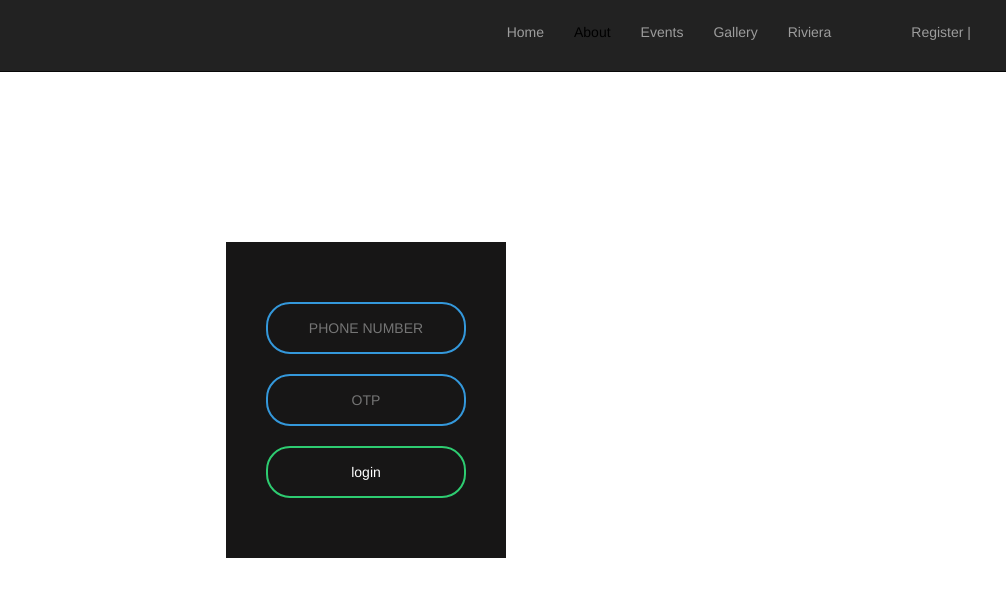
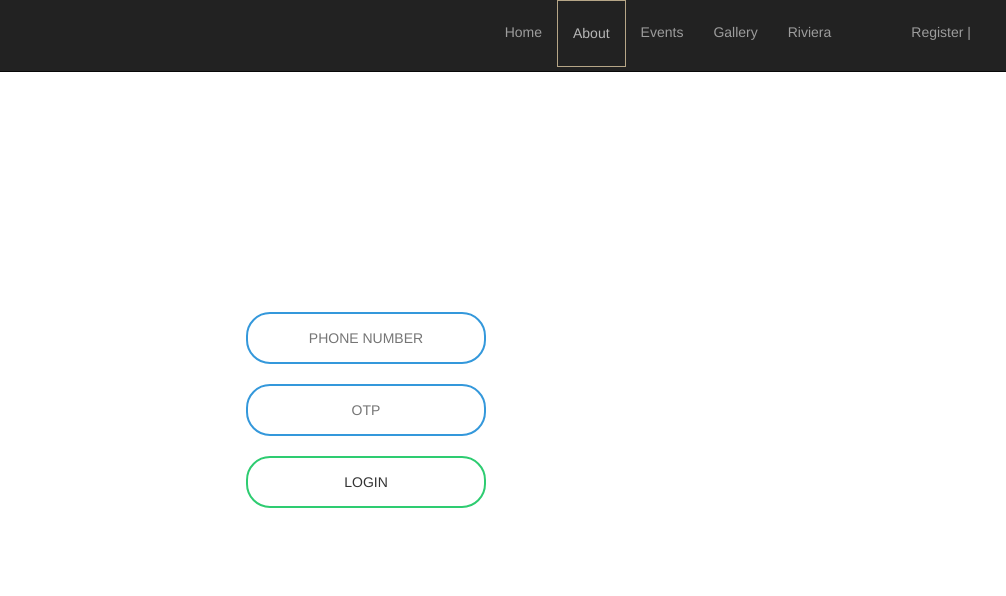
Before and after one commit to Hackhard/Frontend, a plain HTML site: page login_inhouse.html in a window 1280 px wide. Both pictures are taken after a click on the link "About". Shown: the full height of the page, 274-1280 px from the left. Drawn offline with nearby package versions, Linux system fonts and the light colour scheme.

Commit message:
correction of UI in login form(inhouse,outhouse)

```diff
--- a/css/login.css
+++ b/css/login.css
@@ -14,18 +14,23 @@ body{
 }
 
 .navbar-inverse .navbar-nav>li>a:hover, .navbar-inverse .navbar-nav>li>a:focus{
-   color:black !important;
+   color: whitesmoke !important;
+   border: 1px solid;
+   border-color: wheat;
+   opacity: 0.7;
 }
 
 .login{
-  width:300;
+  width:320px;
   padding:40px;
   position: absolute;
   top:50%;
   left: 50%;
   transform: translate(-50%,-50%);
-  background: #171616;
+
   text-align: center;
+  font-weight: 300;
+  font-size: 14px;
 }
 
 .login input[type ="username"]
@@ -36,39 +41,45 @@ body{
   text-align: center ;
   border: 2px solid #3498db;
   padding: 14px 10px;
-  width: 200px;
+  width: 240px;
   outline: none;
-  color: white;
+  color: black;
   border-radius: 24px;
   transition: 0.25s;
-
-
-
 
 }
 
 .login input[type ="username"]:focus
 {
-   width: 280px;
+     width: 280px;
     border-color: #2ecc71;
+
 }
 
-.login input[type="submit"]{
+
+
+
+
+button{
   border: 0;
   background: none;
   display: block;
-  margin: 20px auto;
   text-align: center ;
   border: 2px solid #2ecc71;
   padding: 14px 10px;
-  width: 200px;
+  width: 240px;
   outline: none;
   color: white;
   border-radius: 24px;
   transition: 0.25s;
   cursor: pointer;
+  margin:20px auto;
+
 }
 
-.login input[type="submit"]:hover{
-   background: #2ecc71;
+button:hover{
+  background: #3498db;
+
+  border: 2px solid #3498db;
+  width: 280px;
 }
--- a/login_inhouse.html
+++ b/login_inhouse.html
@@ -40,10 +40,10 @@
       </div>
 
 
-      <form class="login">
+      <div class="login">
         <input type="username" placeholder="PHONE NUMBER">
         <input type="username" placeholder="OTP">
-        <input type="submit" value="login"></button>
-        </form>
+        <button type="submit" >LOGIN</button>
+      </div>
 </body>
 </html>
```
Also changed, not shown: login_outhouse.html (+1 -1 lines).
